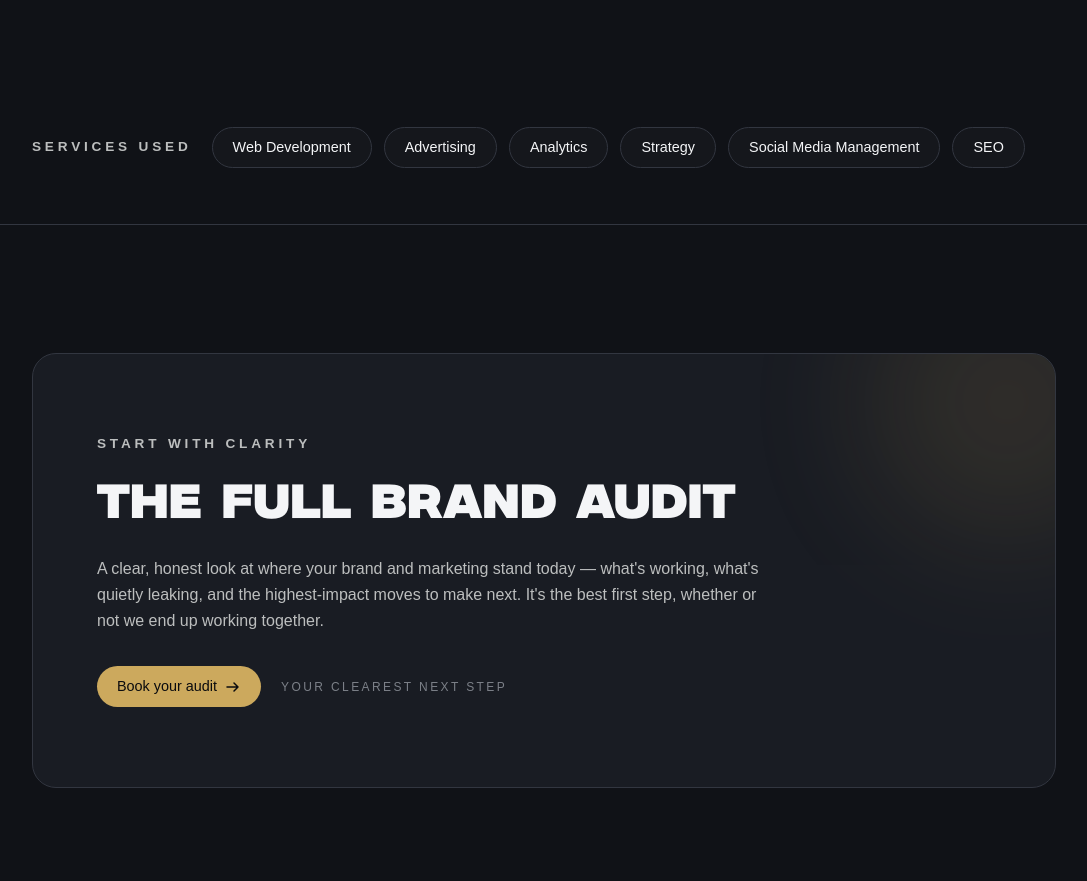
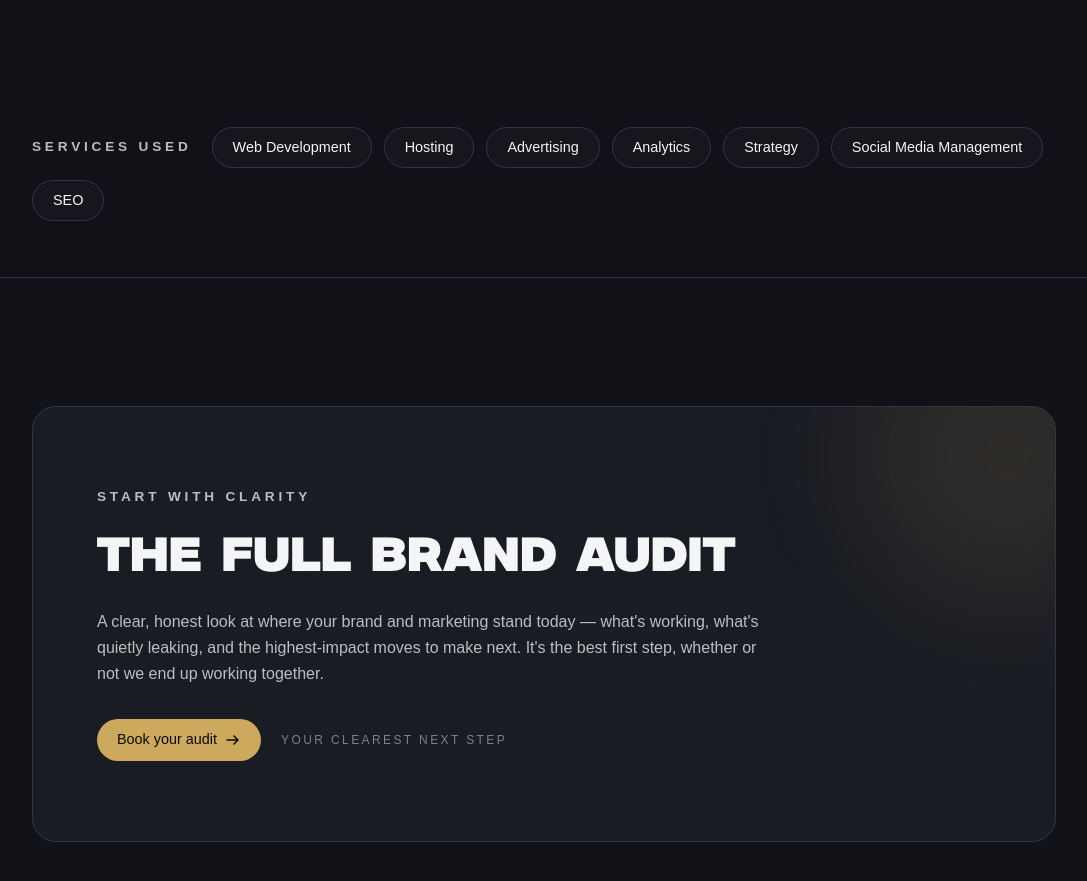
Before and after one commit to brennaMacQuarrie/blxck-marketing-site, a Next.js app: page /optometrists-case-study in a window 1280 px wide. Shown: the part 3500-4381 px from the top of the page, without its empty margins (91-1178 px from the left). Built offline with nearby package versions, Linux system fonts and the light colour scheme; no server answers.

Commit message:
Case study: add Hosting to services used
Co-Authored-By: Claude Fable 5.1 <noreply@anthropic.com>

```diff
--- a/src/app/optometrists-case-study/page.tsx
+++ b/src/app/optometrists-case-study/page.tsx
@@ -283,6 +283,7 @@ export default function OptometristsCaseStudy() {
           <span className="eyebrow mr-2">Services used</span>
           {[
             ["Web Development", "/services/web-development"],
+            ["Hosting", "/services/hosting"],
             ["Advertising", "/services/advertising"],
             ["Analytics", "/services/analytics"],
             ["Strategy", "/services/strategy"],
```
